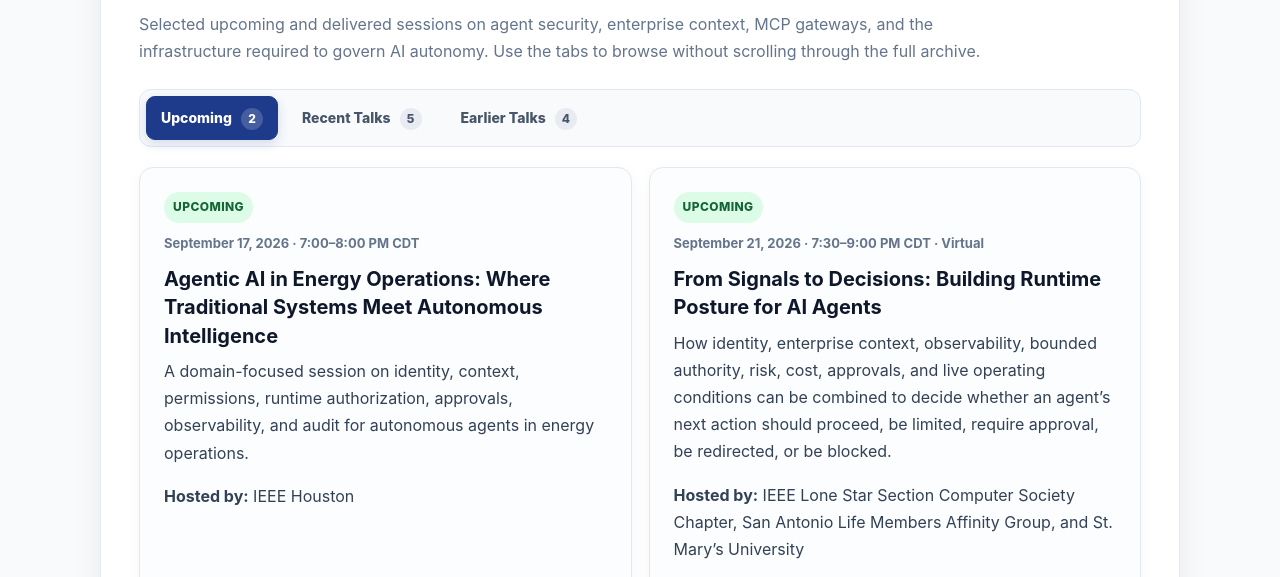
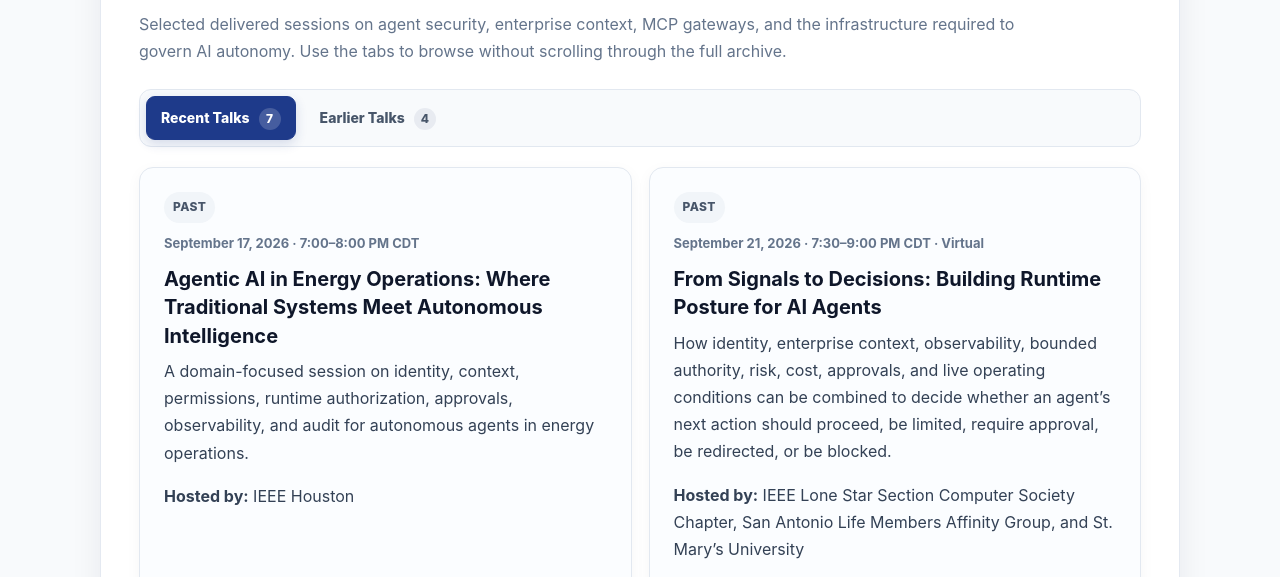
Before and after one commit to venkataphanipatelkhana/venkataphanipatelkhana.github.io, a plain HTML site: page index.html in a window 1280 px wide. Both pictures are taken after a click on the link "View Speaking Portfolio". Shown: the part 731-1308 px from the top of the page. Drawn offline with Linux system fonts and the light colour scheme.

Commit message:
Update index.html

```diff
--- a/index.html
+++ b/index.html
@@ -1011,16 +1011,15 @@
 </section>
 <section id="speaking">
 <h2>Speaking</h2>
-<p class="section-intro">Selected upcoming and delivered sessions on agent security, enterprise context, MCP gateways, and the infrastructure required to govern AI autonomy. Use the tabs to browse without scrolling through the full archive.</p>
+<p class="section-intro">Selected delivered sessions on agent security, enterprise context, MCP gateways, and the infrastructure required to govern AI autonomy. Use the tabs to browse without scrolling through the full archive.</p>
 <div class="tabs-shell" data-tabs="">
 <div aria-label="Speaking portfolio" class="tab-list" role="tablist">
-<button aria-controls="panel-speaking-upcoming" aria-selected="true" class="tab-button" id="tab-speaking-upcoming" role="tab">Upcoming <span class="tab-count">2</span></button>
-<button aria-controls="panel-speaking-recent" aria-selected="false" class="tab-button" id="tab-speaking-recent" role="tab" tabindex="-1">Recent Talks <span class="tab-count">5</span></button>
+<button aria-controls="panel-speaking-recent" aria-selected="true" class="tab-button" id="tab-speaking-recent" role="tab">Recent Talks <span class="tab-count">7</span></button>
 <button aria-controls="panel-speaking-earlier" aria-selected="false" class="tab-button" id="tab-speaking-earlier" role="tab" tabindex="-1">Earlier Talks <span class="tab-count">4</span></button>
 </div>
-<div aria-labelledby="tab-speaking-upcoming" class="tab-panel" id="panel-speaking-upcoming" role="tabpanel">
+<div aria-labelledby="tab-speaking-recent" class="tab-panel" id="panel-speaking-recent" role="tabpanel">
 <div class="talk-grid"><article class="card">
-<span class="status status-upcoming">Upcoming</span>
+<span class="status status-past">Past</span>
 <time class="date" datetime="2026-09-17T19:00:00-05:00">September 17, 2026 · 7:00–8:00 PM CDT</time>
 <h3>Agentic AI in Energy Operations: Where Traditional Systems Meet Autonomous Intelligence</h3>
 <p>A domain-focused session on identity, context, permissions, runtime authorization, approvals, observability, and audit for autonomous agents in energy operations.</p>
@@ -1036,7 +1035,7 @@
 </ul>
 </details>
 </article><article class="card">
-<span class="status status-upcoming">Upcoming</span>
+<span class="status status-past">Past</span>
 <time class="date" datetime="2026-09-21T19:30:00-05:00">September 21, 2026 · 7:30–9:00 PM CDT · Virtual</time>
 <h3>From Signals to Decisions: Building Runtime Posture for AI Agents</h3>
 <p>How identity, enterprise context, observability, bounded authority, risk, cost, approvals, and live operating conditions can be combined to decide whether an agent’s next action should proceed, be limited, require approval, be redirected, or be blocked.</p>
@@ -1051,10 +1050,7 @@
 <li><a href="https://medium.com/@venkataphanipatelkhana/the-enterprise-is-turning-into-a-graph-whether-you-planned-it-that-way-or-not-72387b578f7c" rel="noopener noreferrer" target="_blank">The Enterprise Is Turning Into a Graph</a></li>
 </ul>
 </details>
-</article></div>
-</div>
-<div aria-labelledby="tab-speaking-recent" class="tab-panel" hidden="" id="panel-speaking-recent" role="tabpanel">
-<div class="talk-grid"><article class="card">
+</article><article class="card">
 <span class="status status-past">Past</span>
 <time class="date" datetime="2026-08-20T18:30:00-05:00">August 20, 2026 · 6:30–7:55 PM CDT · Virtual</time>
 <h3>The Agent Is an Identity: Why AI Agents Need Least Privilege, Limited Access, and Runtime Checks</h3>
```
